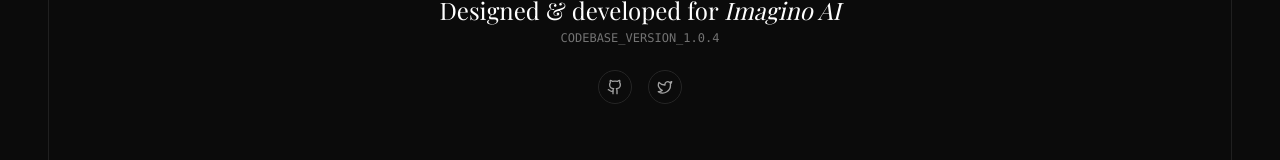
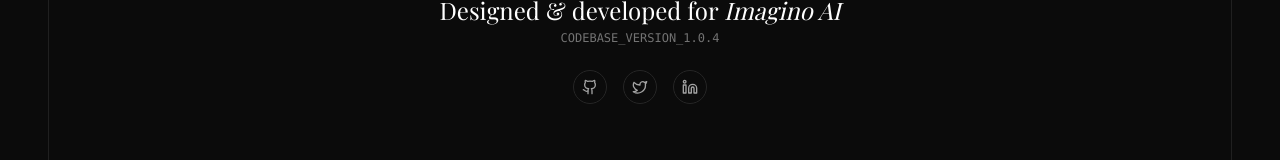
Before and after one commit to Manav948/Imagino, a React (Vite) app in the folder Frontend/: page / in a window 1280 px wide. Shown: the part 4351-4511 px from the top of the page. Built offline with nearby package versions, Linux system fonts and the light colour scheme; no server answers; a web font is replaced by a local one.

Commit message:
add linkdin section in footer

```diff
--- a/Frontend/src/pages/Home.jsx
+++ b/Frontend/src/pages/Home.jsx
@@ -9,8 +9,7 @@
 import UserRating from "../components/UserRating";
 import aboutImage from "../images/image3.png";
 
-// Importing standard icons from lucide-react
-import { Sparkles, Cpu, Layers, Zap, ArrowRight, Github, Twitter, Lightbulb, Grid } from "lucide-react";
+import { Sparkles, Cpu, Layers, Zap, ArrowRight, Github, Twitter, Lightbulb, Grid, Linkedin } from "lucide-react";
 
 import image1 from "../images/image4.png";
 import image2 from "../images/image5.png";
@@ -33,9 +32,9 @@
   const [sliderImages] = useState([...initialSliderImages]);
   const [heroHovered, setHeroHovered] = useState(false);
 
-  // Smooth Scroll + GSAP setup
+
   useEffect(() => {
-    // Lenis smooth scroll
+
     const lenis = new Lenis({
       duration: 1.2,
       easing: (t) => Math.min(1, 1.001 - Math.pow(2, -10 * t)),
@@ -48,7 +47,7 @@
     }
     requestAnimationFrame(raf);
 
-    // GSAP animations
+
     gsap.utils.toArray(".fade-up").forEach((el) => {
       gsap.fromTo(
         el,
@@ -77,7 +76,7 @@
   return (
     <div className="text-white bg-[#0b0b0b] min-h-screen relative overflow-hidden font-sans-modern pt-20">
 
-      {/* LEFT RULER BORDER */}
+
       <div className="absolute left-4 md:left-12 top-0 bottom-0 w-[1px] bg-neutral-800/80 pointer-events-none hidden sm:block z-20">
         <div className="absolute top-28 flex flex-col gap-20 text-[9px] font-mono text-neutral-600 pl-2">
           <span>000</span>
@@ -100,7 +99,7 @@
         </div>
       </div>
 
-      {/* RIGHT RULER BORDER */}
+
       <div className="absolute right-4 md:right-12 top-0 bottom-0 w-[1px] bg-neutral-800/80 pointer-events-none hidden sm:block z-20">
         <div className="absolute top-28 flex flex-col gap-20 text-[9px] font-mono text-neutral-600 pr-2 right-0 text-right">
           <span>000</span>
@@ -123,38 +122,37 @@
         </div>
       </div>
 
-      {/* HEADER BORDER LINE */}
+
       <div className="w-full h-[1px] bg-neutral-800/80 relative">
         <div className="absolute left-4 md:left-12 -top-[3px] w-1.5 h-1.5 bg-[#ff4a1c]" />
         <div className="absolute right-4 md:right-12 -top-[3px] w-1.5 h-1.5 bg-[#ff4a1c]" />
       </div>
 
-      {/* HERO SECTION */}
+
       <section className="relative px-6 md:px-24 py-16 md:py-28 max-w-7xl mx-auto z-10 grid grid-cols-1 lg:grid-cols-12 gap-12 items-center">
 
-        {/* Left Side: Editorial Typography & Copy */}
+
         <div className="lg:col-span-7 flex flex-col items-start text-left">
 
-          {/* Animated Tech Badge */}
+
           <div className="inline-flex items-center gap-2 px-3 py-1 rounded border border-neutral-800 bg-[#111111]/85 text-xs text-neutral-400 font-mono mb-6">
             <span className="w-2 h-2 rounded-full bg-[#ff4a1c] animate-ping" />
             IMAGINO.ENGINE_V1.4
           </div>
 
-          {/* Heading */}
+
           <h1 className="text-4xl sm:text-6xl font-normal leading-tight text-white mb-6 font-editorial">
             Your prompts aren't linear.
             <br />
             <span className="text-neutral-400 italic">Your engine shouldn't be either.</span>
           </h1>
 
-          {/* Subheading Description */}
           <p className="text-neutral-400 text-sm sm:text-base max-w-xl leading-relaxed mb-8">
             A graph-based latency diffusion engine built with prompt suggestion nodes,
             model checkpointing, and instant asset compile. Designed for production-level AI art creations.
           </p>
 
-          {/* Call To Actions */}
+
           <div className="flex flex-col sm:flex-row gap-4 items-center w-full sm:w-auto">
             {user ? (
               <div className="flex flex-col items-start gap-3">
@@ -184,22 +182,21 @@
           </div>
         </div>
 
-        {/* Right Side: Animated Isometric Node Graph Mockup */}
         <div className="lg:col-span-5 flex items-center justify-center w-full relative">
           <div className="relative w-full max-w-sm h-[420px] flex items-center justify-center perspective-1200">
 
-            {/* Ambient Background Radial Glow */}
+
             <div className={`absolute top-1/2 left-1/2 -translate-x-1/2 -translate-y-1/2 rounded-full blur-[80px] transition-all duration-700 pointer-events-none ${
               heroHovered ? "w-80 h-80 bg-[#ff4a1c]/20" : "w-64 h-64 bg-[#ff4a1c]/10"
             }`} />
 
-            {/* 3D Isometric Viewport Container with hover handler */}
+
             <div
               className="relative w-72 h-72 animate-float-simple pointer-events-auto cursor-pointer preserve-3d"
               onMouseEnter={() => setHeroHovered(true)}
               onMouseLeave={() => setHeroHovered(false)}
             >
-              {/* Internal Rotator: handles 3D tilt and scale */}
+
               <div
                 className="absolute inset-0 preserve-3d transition-3d"
                 style={{
@@ -209,12 +206,12 @@
                 }}
               >
 
-                {/* 3D CORNER PILLARS */}
+
                 <div
                   className="absolute inset-0 pointer-events-none preserve-3d transition-3d"
                   style={{ transform: `translateZ(${heroHovered ? -30 : 0}px)` }}
                 >
-                  {/* Top-Left Pillar */}
+
                   <div
                     className="absolute left-0 top-0 h-[1px] bg-gradient-to-r from-[#ff4a1c] via-[#ff4a1c]/40 to-transparent transition-3d"
                     style={{
@@ -223,7 +220,7 @@
                       transform: "rotateY(90deg)"
                     }}
                   />
-                  {/* Top-Right Pillar */}
+
                   <div
                     className="absolute right-0 top-0 h-[1px] bg-gradient-to-l from-[#ff4a1c] via-[#ff4a1c]/40 to-transparent transition-3d"
                     style={{
@@ -232,7 +229,7 @@
                       transform: "rotateY(-90deg)"
                     }}
                   />
-                  {/* Bottom-Left Pillar */}
+
                   <div
                     className="absolute left-0 bottom-0 h-[1px] bg-gradient-to-r from-[#ff4a1c] via-[#ff4a1c]/40 to-transparent transition-3d"
                     style={{
@@ -241,7 +238,7 @@
                       transform: "rotateY(90deg)"
                     }}
                   />
-                  {/* Bottom-Right Pillar */}
+
                   <div
                     className="absolute right-0 bottom-0 h-[1px] bg-gradient-to-l from-[#ff4a1c] via-[#ff4a1c]/40 to-transparent transition-3d"
                     style={{
@@ -252,7 +249,6 @@
                   />
                 </div>
 
-                {/* 1. BOTTOM LAYER: Base Grid Matrix */}
                 <div
                   className="absolute inset-0 bg-[#0d0d0d]/90 border border-neutral-800 rounded-xl shadow-[0_4px_30px_rgba(0,0,0,0.8)] flex flex-col justify-between p-4 transition-3d preserve-3d"
                   style={{
@@ -260,10 +256,10 @@
                     boxShadow: heroHovered ? "0 20px 40px rgba(0,0,0,0.9)" : "0 5px 15px rgba(0,0,0,0.7)"
                   }}
                 >
-                  {/* Tech Coordinates Grid Pattern */}
+
                   <div className="absolute inset-2 rounded-lg opacity-40 bg-[linear-gradient(rgba(255,74,28,0.08)_1px,transparent_1px),linear-gradient(90deg,rgba(255,74,28,0.08)_1px,transparent_1px)] bg-[size:16px_16px] pointer-events-none" />
 
-                  {/* Corner Accent Brackets */}
+
                   <div className="absolute top-0 left-0 w-2.5 h-2.5 border-t border-l border-[#ff4a1c]/60" />
                   <div className="absolute top-0 right-0 w-2.5 h-2.5 border-t border-r border-[#ff4a1c]/60" />
                   <div className="absolute bottom-0 left-0 w-2.5 h-2.5 border-b border-l border-[#ff4a1c]/60" />
@@ -295,7 +291,7 @@
                   </div>
                 </div>
 
-                {/* 2. MIDDLE LAYER: Latent Flow Logic */}
+
                 <div
                   className="absolute inset-0 bg-[#121212]/95 border border-neutral-800/80 rounded-xl p-4 flex flex-col justify-between shadow-[0_10px_35px_rgba(0,0,0,0.8)] transition-3d preserve-3d"
                   style={{
@@ -303,13 +299,13 @@
                     opacity: heroHovered ? 0.95 : 0.85
                   }}
                 >
-                  {/* Neural Grid/Path SVG */}
+
                   <svg className="absolute inset-0 w-full h-full p-4 overflow-visible pointer-events-none" viewBox="0 0 100 100" fill="none">
-                    {/* Active Processor Node */}
+
                     <rect x="42" y="42" width="16" height="16" rx="2" fill="#0d0d0d" stroke={heroHovered ? "#ff4a1c" : "#444"} strokeWidth="1" className="transition-colors duration-500" />
                     <circle cx="50" cy="50" r="3" fill="#ff4a1c" className={heroHovered ? "animate-ping" : ""} />
 
-                    {/* Paths */}
+
                     <path d="M 12,20 L 32,20 L 42,44" stroke={heroHovered ? "#ff4a1c" : "#333"} strokeWidth="0.75" strokeDasharray="3 3" className="transition-colors duration-500" />
                     <path d="M 12,50 L 42,50" stroke={heroHovered ? "#ff4a1c" : "#333"} strokeWidth="0.75" strokeDasharray="3 3" className="transition-colors duration-500" />
                     <path d="M 12,80 L 32,80 L 42,56" stroke={heroHovered ? "#ff4a1c" : "#333"} strokeWidth="0.75" strokeDasharray="3 3" className="transition-colors duration-500" />
@@ -336,7 +332,7 @@
                   </div>
                 </div>
 
-                {/* 3. TOP LAYER: Render Canvas Output */}
+
                 <div
                   className="absolute inset-0 bg-[#080808] border-2 border-neutral-700/80 rounded-xl shadow-[0_20px_50px_rgba(0,0,0,0.9)] overflow-hidden flex flex-col justify-between transition-3d preserve-3d"
                   style={{
@@ -345,10 +341,10 @@
                     boxShadow: heroHovered ? "0 10px 40px rgba(255, 74, 28, 0.25)" : "0 5px 20px rgba(0,0,0,0.8)"
                   }}
                 >
-                  {/* Canvas Grid Lines */}
+
                   <div className="absolute inset-0 border border-neutral-900 pointer-events-none z-10" />
 
-                  {/* Core Content: Graphic image */}
+
                   <div className="relative w-full h-full overflow-hidden flex items-center justify-center bg-neutral-950">
                     <img
                       src={image1}
@@ -358,20 +354,20 @@
                       }`}
                     />
 
-                    {/* Dark Vignette */}
+
                     <div className="absolute inset-0 bg-gradient-to-t from-black/90 via-black/20 to-black/40 pointer-events-none" />
 
-                    {/* Scanning Laser Line */}
+
                     <div className="absolute inset-x-0 h-[2px] bg-[#ff4a1c] shadow-[0_0_12px_#ff4a1c] animate-scanline pointer-events-none z-20 opacity-80" />
 
-                    {/* Technical Crosshair Overlays */}
+
                     <div className="absolute inset-0 flex items-center justify-center pointer-events-none opacity-40 z-10">
                       <div className="w-6 h-[1px] bg-white/60 absolute" />
                       <div className="h-6 w-[1px] bg-white/60 absolute" />
                       <div className="w-10 h-10 border border-white/30 rounded-full absolute" />
                     </div>
 
-                    {/* Technical HUD Overlay on Top Layer */}
+
                     <div className="absolute top-2 left-2 flex gap-1 items-center z-10">
                       <span className="w-1.5 h-1.5 rounded-full bg-[#ff4a1c] animate-ping" />
                       <span className="text-[7px] text-white font-mono bg-neutral-900/90 px-1 py-0.5 border border-neutral-800 rounded">RENDER_OK</span>
@@ -384,7 +380,7 @@
                   </div>
                 </div>
 
-                {/* 4. FLOATING SIDE TAGS */}
+
                 <div
                   className="absolute -left-10 top-12 bg-neutral-900/95 border border-neutral-800 py-1 px-2.5 rounded shadow-xl text-[8px] font-mono text-green-400 z-50 transition-3d whitespace-nowrap"
                   style={{ transform: `translateZ(${heroHovered ? 120 : 50}px)` }}
@@ -406,16 +402,15 @@
 
       </section>
 
-      {/* SECTION DIVIDER */}
+
       <div className="relative w-full h-[1px] bg-neutral-800/80 my-12">
         <div className="absolute left-4 md:left-12 -top-[3px] w-1.5 h-1.5 bg-[#ff4a1c]" />
         <div className="absolute right-4 md:right-12 -top-[3px] w-1.5 h-1.5 bg-[#ff4a1c]" />
       </div>
 
-      {/* CORE ENGINE BENTO FEATURES GRID */}
       <section className="relative max-w-7xl mx-auto px-6 md:px-24 py-16 z-10 fade-up">
 
-        {/* Section Header */}
+
         <div className="text-center mb-16">
           <div className="inline-flex items-center gap-1.5 px-3 py-1 rounded-full border border-neutral-800 bg-[#111111] text-xs text-neutral-400 font-mono mb-4">
             <span className="w-1.5 h-1.5 rounded-full bg-[#ff4a1c]" />
@@ -426,10 +421,10 @@
           </h2>
         </div>
 
-        {/* Bento Grid layout */}
+
         <div className="grid grid-cols-1 md:grid-cols-12 gap-6 max-w-6xl mx-auto">
 
-          {/* Card 1: Left Column, Tall (Spans 4 columns in grid) */}
+
           <div className="md:col-span-4 bg-[#111111]/70 border border-neutral-800 hover:border-neutral-700 transition-all rounded-xl p-6 flex flex-col justify-between min-h-[360px] group shadow-lg">
             <div>
               <div className="w-10 h-10 rounded bg-[#ff4a1c]/10 border border-[#ff4a1c]/20 flex items-center justify-center text-[#ff4a1c] mb-6">
@@ -441,7 +436,7 @@
               </p>
             </div>
 
-            {/* Visual element */}
+
             <div className="relative w-full h-32 mt-6 bg-[#0c0c0c] border border-neutral-900 rounded-lg flex items-center justify-center overflow-hidden">
               <div className="absolute inset-0 bg-[radial-gradient(ellipse_at_center,rgba(255,74,28,0.08),transparent)]" />
               <div className="relative flex items-center gap-3">
@@ -451,10 +446,10 @@
             </div>
           </div>
 
-          {/* Column 2 (Middle): Spans 4 columns and stacks two cards */}
+
           <div className="md:col-span-4 flex flex-col gap-6">
 
-            {/* Card 2: Suggestion Engine (Top Stack) */}
+
             <div className="bg-[#111111]/70 border border-neutral-800 hover:border-neutral-700 transition-all rounded-xl p-6 flex flex-col justify-between min-h-[168px] group shadow-lg">
               <div>
                 <div className="flex justify-between items-start">
@@ -475,7 +470,7 @@
               </div>
             </div>
 
-            {/* Card 3: Model Alignment (Bottom Stack) */}
+
             <div className="bg-[#111111]/70 border border-neutral-800 hover:border-neutral-700 transition-all rounded-xl p-6 flex flex-col justify-between min-h-[168px] group shadow-lg">
               <div>
                 <div className="flex justify-between items-start">
@@ -496,7 +491,7 @@
 
           </div>
 
-          {/* Card 4: Right Column, Tall (Spans 4 columns in grid) */}
+
           <div className="md:col-span-4 bg-[#111111]/70 border border-neutral-800 hover:border-neutral-700 transition-all rounded-xl p-6 flex flex-col justify-between min-h-[360px] group shadow-lg">
             <div>
               <div className="w-10 h-10 rounded bg-[#ff4a1c]/10 border border-[#ff4a1c]/20 flex items-center justify-center text-[#ff4a1c] mb-6">
@@ -508,7 +503,7 @@
               </p>
             </div>
 
-            {/* Visual element */}
+
             <div className="relative w-full h-32 mt-6 rounded-lg overflow-hidden border border-neutral-900">
               <img
                 src={image2}
@@ -527,13 +522,13 @@
 
       </section>
 
-      {/* SECTION DIVIDER */}
+
       <div className="relative w-full h-[1px] bg-neutral-800/80 my-12">
         <div className="absolute left-4 md:left-12 -top-[3px] w-1.5 h-1.5 bg-[#ff4a1c]" />
         <div className="absolute right-4 md:right-12 -top-[3px] w-1.5 h-1.5 bg-[#ff4a1c]" />
       </div>
 
-      {/* TRENDING AI SLIDER SHOWCASE */}
+
       <section className="py-16 fade-up">
         <div className="text-center mb-12">
           <div className="inline-flex items-center gap-1.5 px-3 py-1 rounded-full border border-neutral-800 bg-[#111111] text-xs text-neutral-400 font-mono mb-4">
@@ -558,24 +553,24 @@
         </div>
       </section>
 
-      {/* SECTION DIVIDER */}
+
       <div className="relative w-full h-[1px] bg-neutral-800/80 my-12">
         <div className="absolute left-4 md:left-12 -top-[3px] w-1.5 h-1.5 bg-[#ff4a1c]" />
         <div className="absolute right-4 md:right-12 -top-[3px] w-1.5 h-1.5 bg-[#ff4a1c]" />
       </div>
 
-      {/* GALLERY SHOWCASE */}
+
       <section className="fade-up">
         <Gallery />
       </section>
 
-      {/* SECTION DIVIDER */}
+
       <div className="relative w-full h-[1px] bg-neutral-800/80 my-12">
         <div className="absolute left-4 md:left-12 -top-[3px] w-1.5 h-1.5 bg-[#ff4a1c]" />
         <div className="absolute right-4 md:right-12 -top-[3px] w-1.5 h-1.5 bg-[#ff4a1c]" />
       </div>
 
-      {/* ABOUT PROMPTIFY SECTION */}
+
       <section className="px-6 md:px-24 py-12 max-w-7xl mx-auto z-10 fade-up">
         <div className="relative rounded-2xl bg-[#111111]/60 border border-neutral-800 p-8 md:p-12 flex flex-col md:flex-row gap-10 items-center">
           <div className="relative z-10 w-full md:w-1/2">
@@ -599,27 +594,26 @@
         </div>
       </section>
 
-      {/* SECTION DIVIDER */}
+
       <div className="relative w-full h-[1px] bg-neutral-800/80 my-12">
         <div className="absolute left-4 md:left-12 -top-[3px] w-1.5 h-1.5 bg-[#ff4a1c]" />
         <div className="absolute right-4 md:right-12 -top-[3px] w-1.5 h-1.5 bg-[#ff4a1c]" />
       </div>
 
-      {/* REVIEWS SECTION */}
+
       <section className="fade-up">
         <UserRating />
       </section>
 
-      {/* FOOTER SECTION (Blueprint Style) */}
+
       <footer className="relative max-w-7xl mx-auto px-6 md:px-24 pt-20 pb-12 z-10">
 
-        {/* Footer Top Border line */}
+
         <div className="w-full h-[1px] bg-neutral-800/80 relative mb-16">
           <div className="absolute left-0 -top-[3px] w-1.5 h-1.5 bg-[#ff4a1c]" />
           <div className="absolute right-0 -top-[3px] w-1.5 h-1.5 bg-[#ff4a1c]" />
         </div>
 
-        {/* Brand Banner */}
         <div className="flex flex-col items-center mb-16 text-center">
           <div className="w-12 h-12 bg-[#ff4a1c] rounded flex items-center justify-center font-black text-black text-2xl mb-4">
             I
@@ -635,10 +629,12 @@
             <a href="https://x.com/ManavValani" className="p-2 border border-neutral-800 hover:bg-neutral-900 rounded-full text-neutral-400 hover:text-white transition">
               <Twitter className="w-4 h-4" />
             </a>
+            <a href="https://www.linkedin.com/in/manavvalani/" className="p-2 border border-neutral-800 hover:bg-neutral-900 rounded-full text-neutral-400 hover:text-white transition">
+              <Linkedin className="w-4 h-4" />
+            </a>
           </div>
         </div>
 
-        {/* Footer Links Grid with Vertical Borders */}
         <div className="grid grid-cols-2 md:grid-cols-4 gap-8 border-t border-neutral-800/80 pt-12 text-left">
 
           <div className="space-y-4">
```
